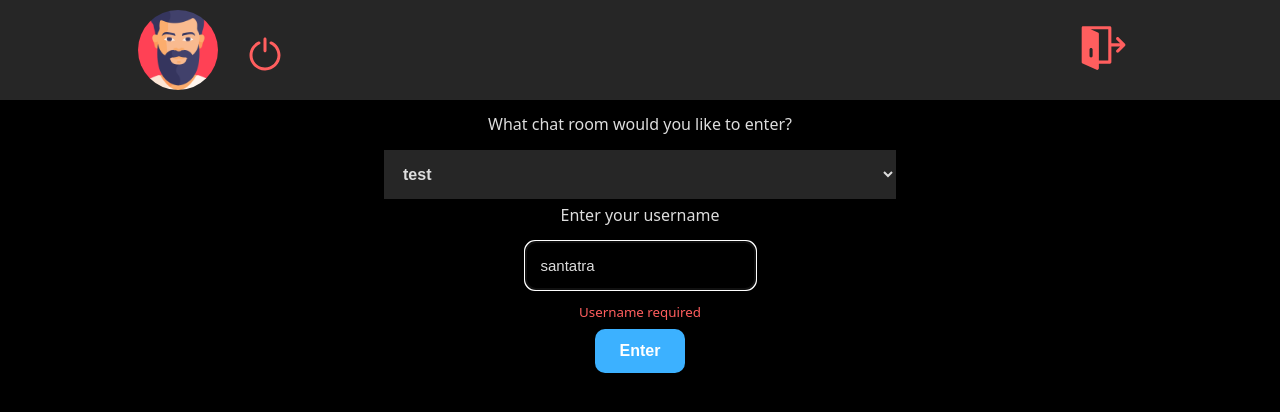
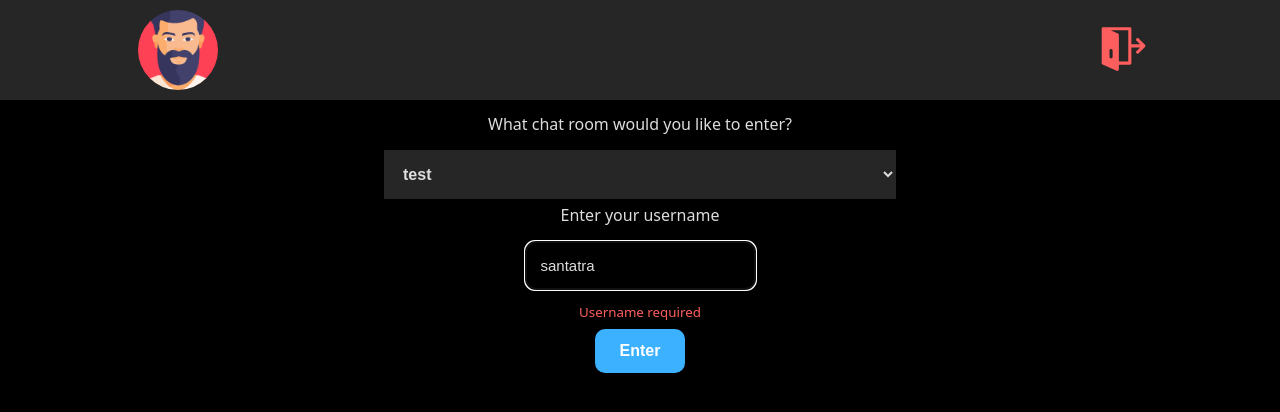
Before and after one commit to HarimbolaSantatra/django-group-chat, a Django app: page / in a window 1280 px wide. Shown: the top 412 px of the page. Run offline with Django 4.2, Linux system fonts and the light colour scheme.

Commit message:
ui: improve header

```diff
--- a/main/static/main/header.css
+++ b/main/static/main/header.css
@@ -5,15 +5,18 @@
 	justify-content: space-between;
 }
 
-#user-header {
+.header-row-flex{
 	display: flex;
 	gap: 12px;
+    justify-content: center;
+    align-items: center;
 }
 
 .header-col-flex{
 	display: flex;
 	flex-direction: column;
 	justify-content: space-evenly;
+    align-items: center;
 }
 
 #avatar {
@@ -22,7 +25,6 @@
 }
 
 #username-header {
-	font-weight: bold;
-	font-size: 1.6em;
+	font-size: 1.4em;
 	text-transform: capitalize;
 }
--- a/main/static/main/style.css
+++ b/main/static/main/style.css
@@ -13,8 +13,7 @@
 body {
   padding: 0;
   margin: 0;
-  font-family: system-ui, -apple-system, BlinkMacSystemFont, "Segoe UI", Roboto,
-    Oxygen, Ubuntu, Cantarell, "Open Sans", "Helvetica Neue", sans-serif;
+  font-family: system-ui, -apple-system, BlinkMacSystemFont, 'Segoe UI', Roboto, Oxygen, Ubuntu, Cantarell, 'Open Sans', 'Helvetica Neue', sans-serif;
 }
 
 a {
@@ -138,6 +137,7 @@ h1, h2, h3 {
 .header-svg {
   width: 50px;
   fill: var(--red);
+  margin: 8px 5px 5px 5px;
 }
 
 .header-svg :hover {
@@ -201,7 +201,8 @@ h1, h2, h3 {
   border-radius: 10px;
   padding: 7px 12px;
   max-width: 60%;
-  font-weight: bold;
+  font-weight: 500;
+  font-size: 0.9em;
   text-align: left;
 }
 
@@ -220,3 +221,18 @@ h1, h2, h3 {
 #chat-message-input {
   margin-right: 10px;
 }
+
+
+@media screen and ( max-width: 512px ) {
+    .header {
+        font-size: 0.8em;
+    }
+
+    #avatar {
+        width: 85px;
+    }
+
+    .header-svg {
+        width: 45px;
+    }
+}
--- a/main/templates/main/main_app_base.html
+++ b/main/templates/main/main_app_base.html
@@ -15,28 +15,16 @@
 
     {% block header %}
     <div class="header">
-        <div id="user-header">
+        <div class="header-row-flex">
             <img id="avatar" src="{% static 'main/man.png' %}" alt="avatar"/>
             <div class="header-col-flex">
                 <div id="username-header">{{username}}</div>
-                <a href="{% url 'logout' %}" class="">
-                    <svg class="header-svg" viewBox="0 -0.5 25 25" xmlns="http://www.w3.org/2000/svg">
-                        <path d="M11.75 9.874C11.75 10.2882 12.0858 10.624 12.5 10.624C12.9142 10.624 13.25 10.2882 13.25 9.874H11.75ZM13.25 4C13.25 3.58579
-                        12.9142 3.25 12.5 3.25C12.0858 3.25 11.75 3.58579 11.75 4H13.25ZM9.81082 6.66156C10.1878 6.48991 10.3542 6.04515 10.1826 5.66818C10.0109
-                        5.29121 9.56615 5.12478 9.18918 5.29644L9.81082 6.66156ZM5.5 12.16L4.7499 12.1561L4.75005 12.1687L5.5 12.16ZM12.5 19L12.5086 18.25C12.5029 18.25
-                        12.4971 18.25 12.4914 18.25L12.5 19ZM19.5 12.16L20.2501 12.1687L20.25 12.1561L19.5 12.16ZM15.8108 5.29644C15.4338 5.12478 14.9891 5.29121 14.8174 5.66818C14.6458
-                        6.04515 14.8122 6.48991 15.1892 6.66156L15.8108 5.29644ZM13.25 9.874V4H11.75V9.874H13.25ZM9.18918 5.29644C6.49843 6.52171 4.7655 9.19951 4.75001 12.1561L6.24999 12.1639C6.26242 9.79237 7.65246 7.6444 9.81082 6.66156L9.18918 5.29644ZM4.75005 12.1687C4.79935 16.4046
-                        8.27278 19.7986 12.5086 19.75L12.4914 18.25C9.08384 18.2892 6.28961 15.5588 6.24995 12.1513L4.75005 12.1687ZM12.4914 19.75C16.7272 19.7986 20.2007 16.4046 20.2499 12.1687L18.7501 12.1513C18.7104 15.5588 15.9162 18.2892 12.5086
-                        18.25L12.4914 19.75ZM20.25 12.1561C20.2345 9.19951 18.5016 6.52171 15.8108
-                        5.29644L15.1892 6.66156C17.3475 7.6444 18.7376 9.79237 18.75 12.1639L20.25 12.1561Z"/>
-                    </svg>
-                </a>
             </div>
         </div>
-        <div class="header-col-flex">
+        <div class="header-row-flex">
             <h2>{{room_name}}</h2>
-            <a href="{% url 'logout' %}" class="btn btn-secondary">
-            <svg class="header-svg"
+            <a href="{% url 'logout' %}" class="">
+            <svg class="header-svg "
                 xmlns="http://www.w3.org/2000/svg" xmlns:xlink="http://www.w3.org/1999/xlink"
                 viewBox="0 0 32 32" xml:space="preserve">
                 <path d="M30.9,13.6c-0.1-0.1-0.1-0.2-0.2-0.3l-4-4c-0.4-0.4-1-0.4-1.4,0s-0.4,1,0,1.4l2.3,2.3H22v-3V3c0-0.6-0.4-1-1-1H4
```
